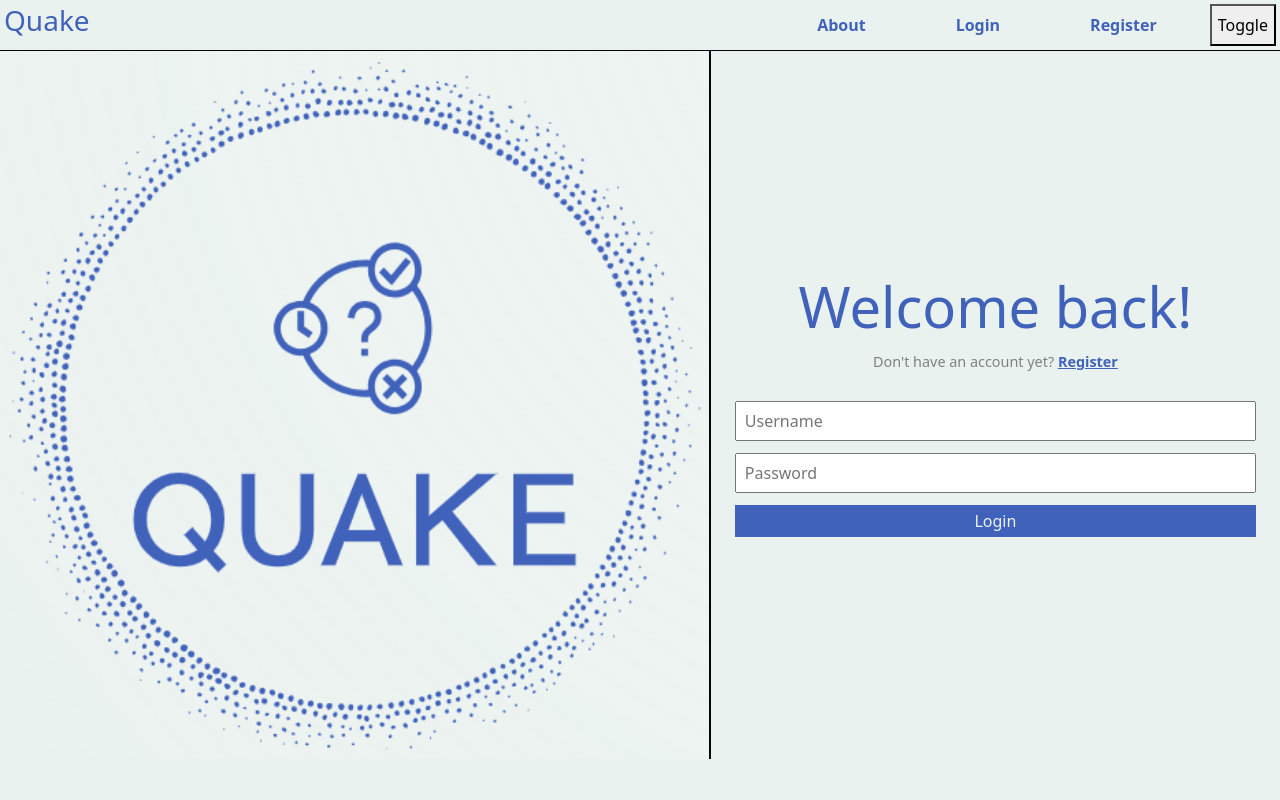
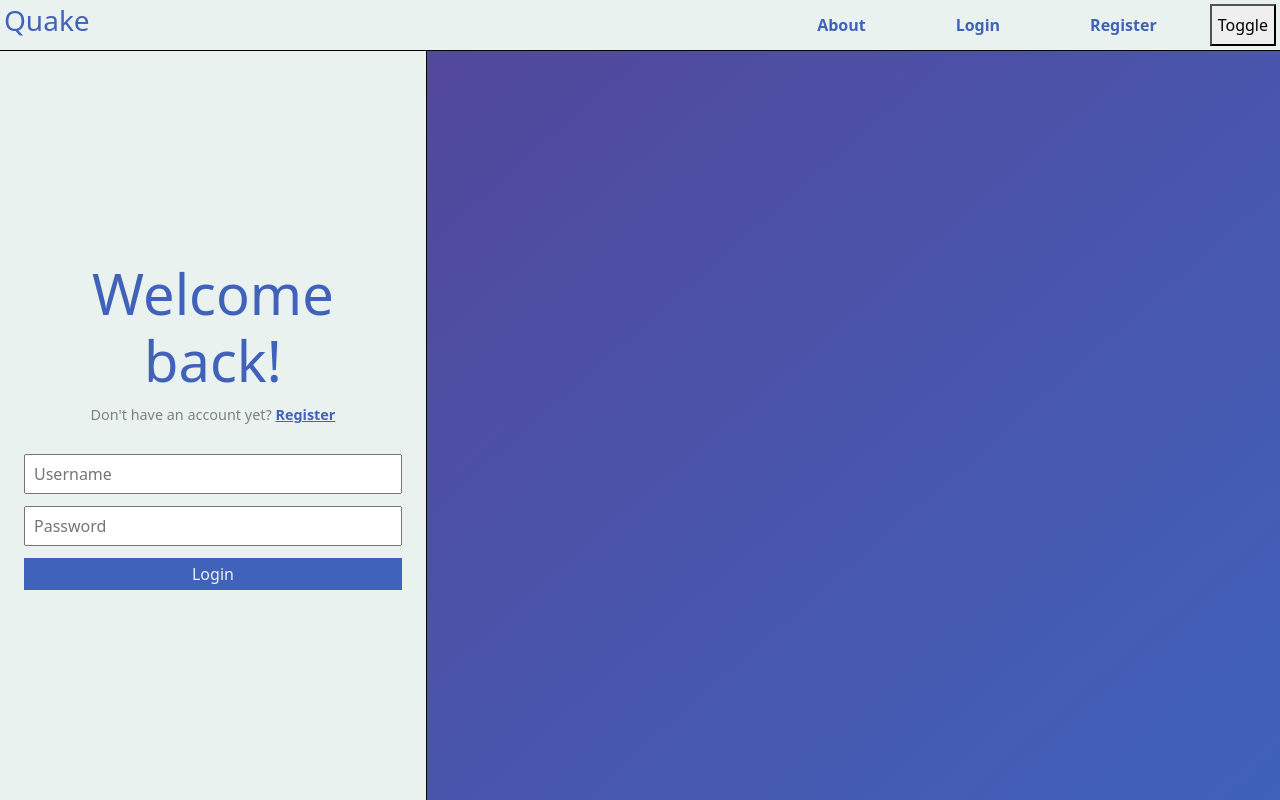
Before and after one commit to nykajak/quake, a Vue app in the folder frontend/: page /login in a window 1280 px wide. Built offline with nearby package versions, Linux system fonts and the light colour scheme.

Commit message:
using gradients to fill in space for login and register

```diff
--- a/frontend/src/App.vue
+++ b/frontend/src/App.vue
@@ -37,8 +37,9 @@
 <style scoped>
 
 .container-div {
-  height: 100vh;
   display: flex;
   flex-direction: column;
+  flex-grow: 1;
+  height: 100vh;
 }
 </style>
--- a/frontend/src/components/Login.vue
+++ b/frontend/src/components/Login.vue
@@ -26,9 +26,10 @@ const LoginStatus = ref(0);
 <template>
     <Header></Header>
 
+    <div class="content">
         <div class="content-container">
-        <div class="img-div">
-            <img src="@\assets\logo.png" width="100%" alt="">
+            <div class="img-div d-flex">
+
             </div>
 
             <div class="login-div d-flex">
@@ -57,34 +58,41 @@ const LoginStatus = ref(0);
                 </form>
             </div>
         </div>
+    </div>
 
 </template>
 
 <style scoped>
 
+.content{
+    display: flex;
+    flex-direction: column;
+    flex-grow: 1;
+}
+
 .content-container {
     display: flex;
-    flex-direction: row;
-    justify-content: center;
+    flex-direction: row-reverse;
     align-items: center;
-}
-
-img {
-    aspect-ratio: 1 / 1;
+    height: 100%;
 }
 
 .img-div {
     display: flex;
-    flex-grow: 3;
+    height: 100%;
+    width: 100%;
+    flex-shrink: 1;
+    background-image: linear-gradient(to bottom right,  light-dark( var(--primary-color),var(--dark-color)),  light-dark( var(--secondary-color),var(--contrast-color)));
 }
 
 .login-div{
     display: flex;
-    flex-grow: 2;
+    flex-shrink: 2;
     height: 100%;
+    width: 100%;
     justify-content: center;
     align-items: center;
-    border-left: 2px solid light-dark(var(--dark-color),var(--light-color));
+    border-right: 1px solid light-dark(var(--dark-color),var(--light-color));
 }
 
 form {
--- a/frontend/src/components/Register.vue
+++ b/frontend/src/components/Register.vue
@@ -29,7 +29,7 @@ const RegisterStatus = ref(0);
 
     <div class="content-container">
         <div class="img-div">
-            <img src="@\assets\logo.png" width="100%" alt="">
+
         </div>
 
         <div class="register-div d-flex">
@@ -74,29 +74,35 @@ const RegisterStatus = ref(0);
 
 <style scoped>
 
+.content{
+    display: flex;
+    flex-direction: column;
+    flex-grow: 1;
+}
+
 .content-container {
     display: flex;
-    flex-direction: row;
-    justify-content: center;
+    flex-direction: row-reverse;
     align-items: center;
-}
-
-img {
-    aspect-ratio: 1 / 1;
+    height: 100%;
 }
 
 .img-div {
     display: flex;
-    flex-grow: 3;
+    height: 100%;
+    width: 100%;
+    flex-shrink: 1;
+    background-image: linear-gradient(to bottom right,  light-dark( var(--primary-color),var(--dark-color)),  light-dark( var(--secondary-color),var(--contrast-color)));
 }
 
 .register-div{
     display: flex;
-    flex-grow: 2;
+    flex-shrink: 2;
     height: 100%;
+    width: 100%;
     justify-content: center;
     align-items: center;
-    border-left: 2px solid light-dark(var(--dark-color),var(--light-color));
+    border-right: 1px solid light-dark(var(--dark-color),var(--light-color));
 }
 
 form {
```
Lines whose indentation alone changed are shown as unchanged.
